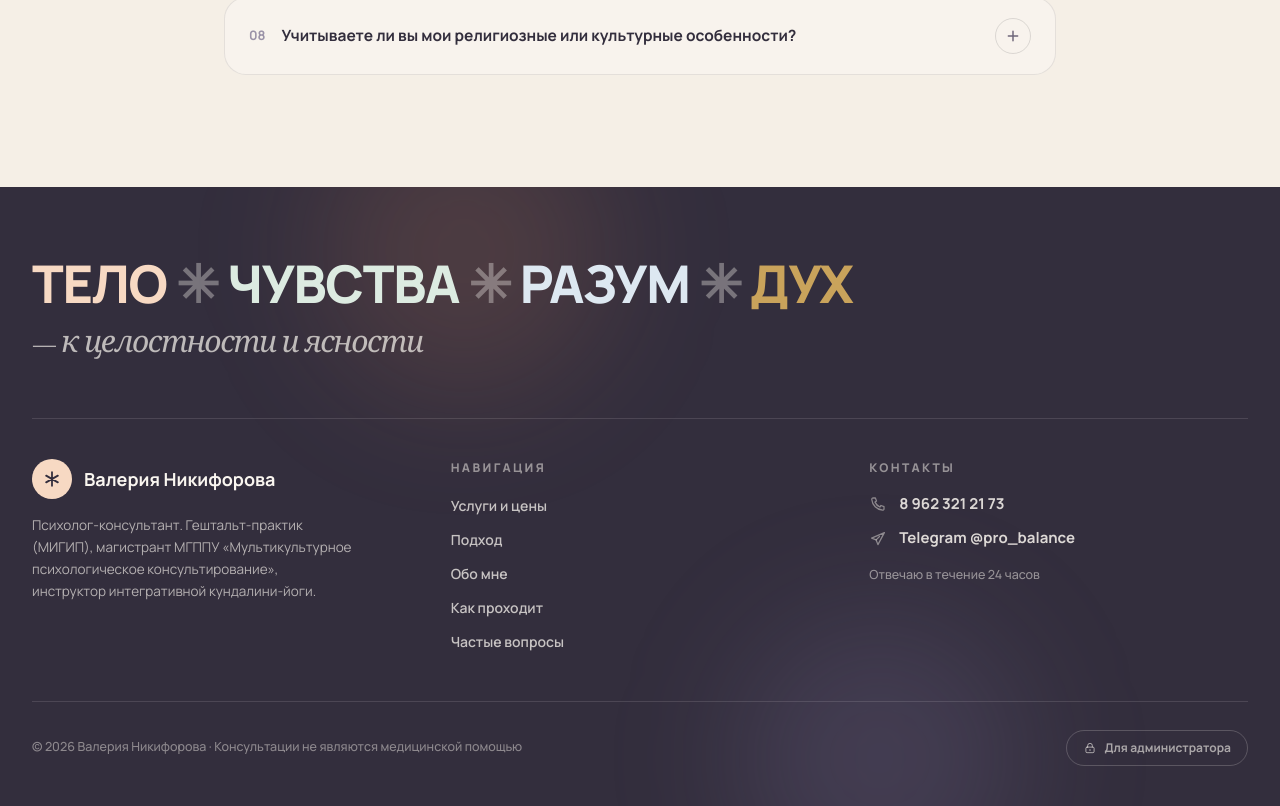
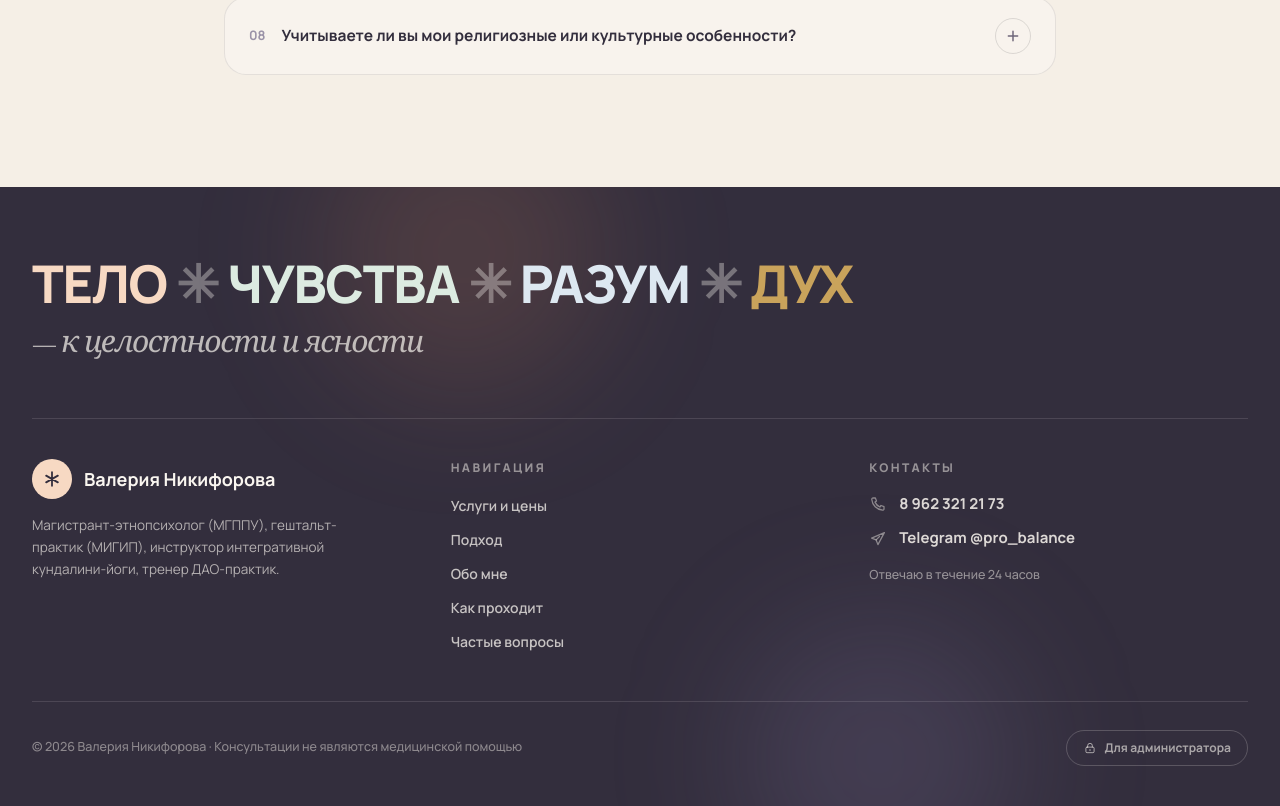
Before and after one commit to mvnikiforov/QWEN_mind_and_body, a React (Vite) app: page / in a window 1280 px wide. Shown: the part 9631-10437 px from the top of the page. Built offline with nearby package versions, Linux system fonts and the light colour scheme; a web font is replaced by a local one.

Commit message:
Update Footer.tsx

```diff
--- a/src/components/Footer.tsx
+++ b/src/components/Footer.tsx
@@ -40,9 +40,8 @@ export default function Footer() {
               <p className="font-display text-lg font-bold">Валерия Никифорова</p>
             </div>
             <p className="mt-4 max-w-xs text-[13.5px] leading-relaxed text-paper/65">
-              Психолог-консультант. Гештальт-практик (МИГИП), магистрант МГППУ
-              «Мультикультурное психологическое консультирование», инструктор
-              интегративной кундалини-йоги.
+              Магистрант-этнопсихолог (МГППУ), гештальт-практик (МИГИП),
+              инструктор интегративной кундалини-йоги, тренер ДАО-практик.
             </p>
           </div>
 
```
